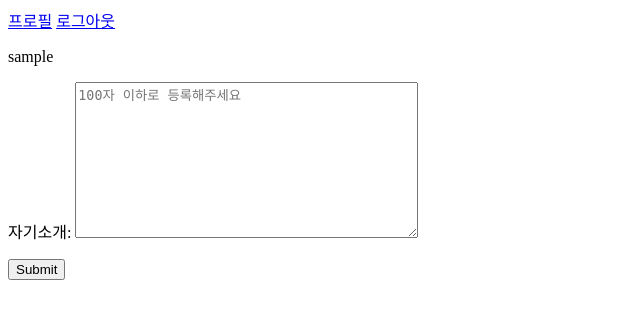
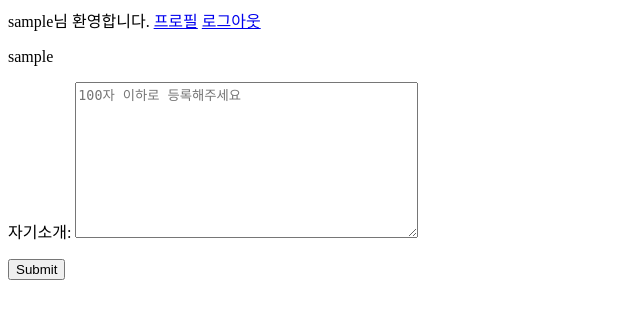
Before and after one commit to lcw9206/django-blog, a Django app: page /accounts/profile_change/ in a window 1280 px wide. Shown: the top 319 px of the page, without its empty margins (0-640 px from the left). Run offline with Django 3.2, Linux system fonts and the light colour scheme; the visitor is signed in with stand-in values (Sample User, id 1); data comes from the database, SQL or seed files in the repository.

Commit message:
nav바 환영문구 작성

```diff
--- a/myblog/myblog/templates/layout.html
+++ b/myblog/myblog/templates/layout.html
@@ -10,6 +10,7 @@
             <a href="{% url "signup" %}">회원가입</a>
             <a href="{% url "login" %}">로그인</a>
         {% else %}
+            {{user}}님 환영합니다.
             <a href="{% url "profile" %}">프로필</a>
             <a href="{% url "logout" %}">로그아웃</a>
         {% endif %}
```
